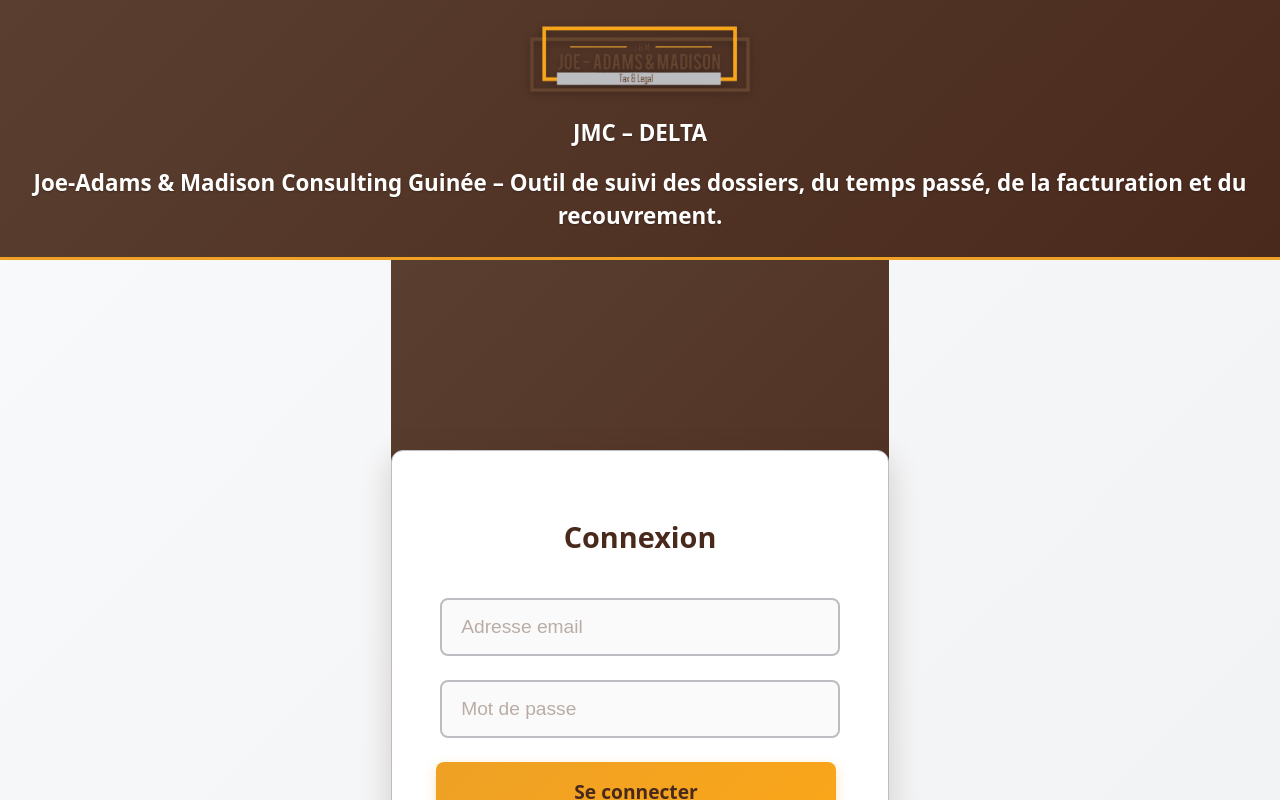
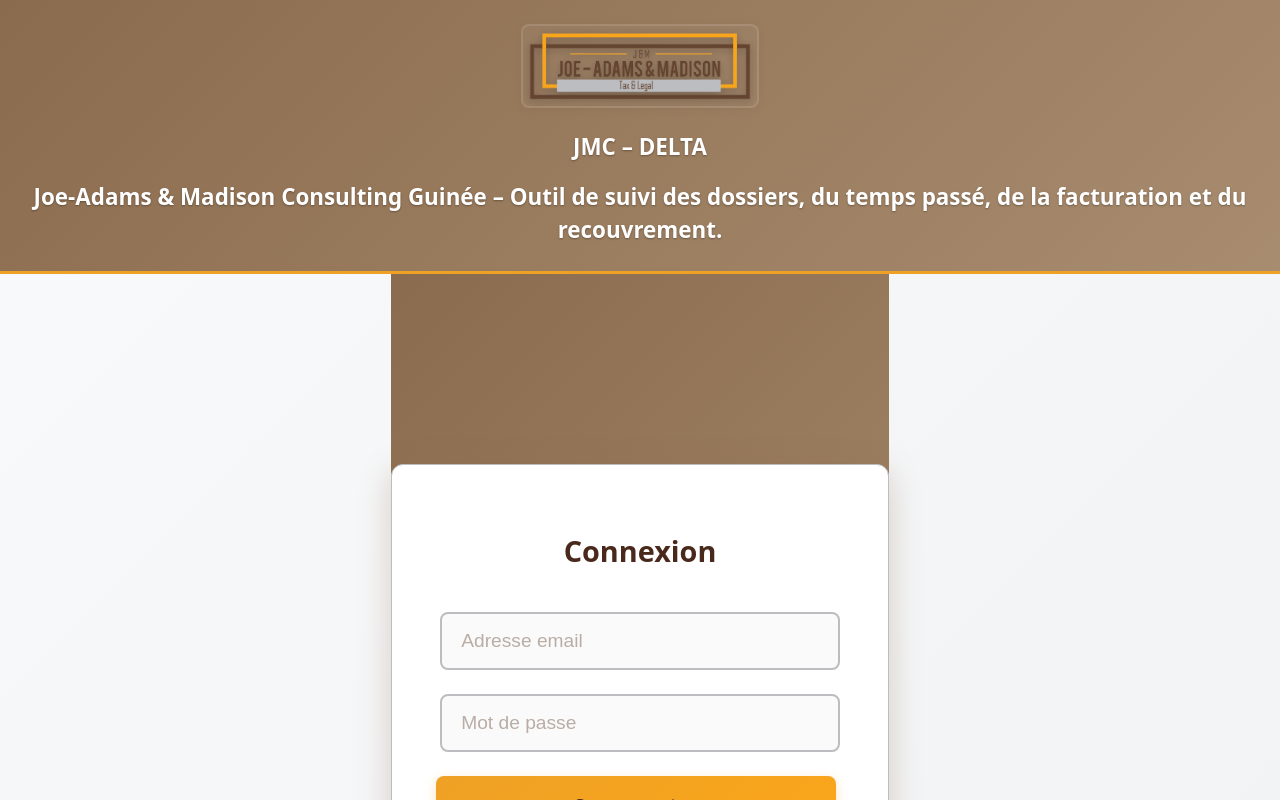
Before and after one commit to Rajo-Lahatra/JMC, a React (Vite) app: page / in a window 1280 px wide. Shown: the top 800 px of the page. Built offline with nearby package versions, Linux system fonts and the light colour scheme; no server answers.

Commit message:
amélioration couleur d'entête

```diff
--- a/src/App.css
+++ b/src/App.css
@@ -19,17 +19,22 @@
 }
 
 .App-header {
-  background: linear-gradient(135deg, var(--millbrook) 0%, var(--cocoa-bean) 100%);
+  background: linear-gradient(135deg, #8b6b4d 0%, #a88c6f 100%); /* Marron éclairci */
   padding: 1.5rem;
   color: white;
   border-bottom: 3px solid var(--fuel-yellow);
-  box-shadow: 0 2px 8px rgba(73, 41, 28, 0.2);
+  box-shadow: 0 2px 8px rgba(139, 107, 77, 0.3);
 }
 
 .App-logo {
   height: 70px;
   pointer-events: none;
   filter: drop-shadow(0 2px 4px rgba(0, 0, 0, 0.3));
+  /* Ajout d'un contour blanc subtil pour mieux contraster */
+  border: 2px solid rgba(255, 255, 255, 0.1);
+  border-radius: 8px;
+  padding: 5px;
+  background: rgba(255, 255, 255, 0.05);
 }
 
 .App-header h1 {
@@ -42,19 +47,20 @@
 
 /* Barre de profil */
 .profil-bar {
-  background: linear-gradient(135deg, var(--quincy) 0%, var(--millbrook) 100%);
+  background: linear-gradient(135deg, #7d5d3f 0%, #94785a 100%); /* Marron éclairci */
   padding: 1rem 2rem;
   border-bottom: 2px solid var(--fuel-yellow);
   display: flex;
   justify-content: space-between;
   align-items: center;
-  box-shadow: 0 2px 8px rgba(73, 41, 28, 0.1);
+  box-shadow: 0 2px 8px rgba(125, 93, 63, 0.2);
 }
 
 .profil-name {
   color: white;
   font-weight: 600;
   font-size: 1.1rem;
+  text-shadow: 0 1px 1px rgba(0, 0, 0, 0.3);
 }
 
 /* Contenu principal */
--- a/src/components/LoginForm.css
+++ b/src/components/LoginForm.css
@@ -16,7 +16,7 @@
   justify-content: center;
   align-items: center;
   height: 100vh;
-  background: linear-gradient(135deg, var(--millbrook) 0%, var(--cocoa-bean) 100%);
+  background: linear-gradient(135deg, #8b6b4d 0%, #a88c6f 100%); /* Même marron éclairci */
 }
 
 .login-form {
@@ -26,7 +26,7 @@
   padding: 2.5rem 3rem;
   background: white;
   border-radius: 12px;
-  box-shadow: 0 8px 32px rgba(73, 41, 28, 0.2);
+  box-shadow: 0 8px 32px rgba(139, 107, 77, 0.3); /* Ombre adaptée */
   min-width: 400px;
   max-width: 600px;
   width: 100%;
```
